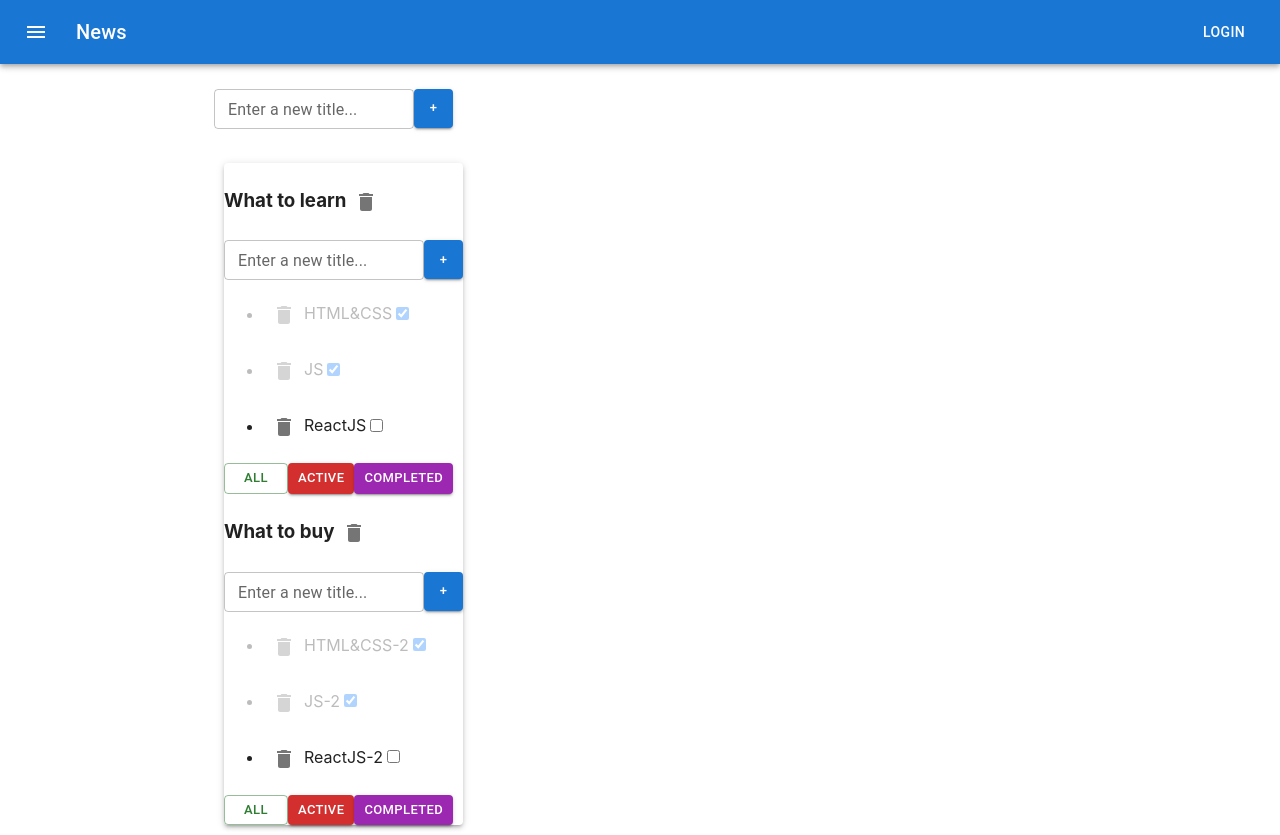
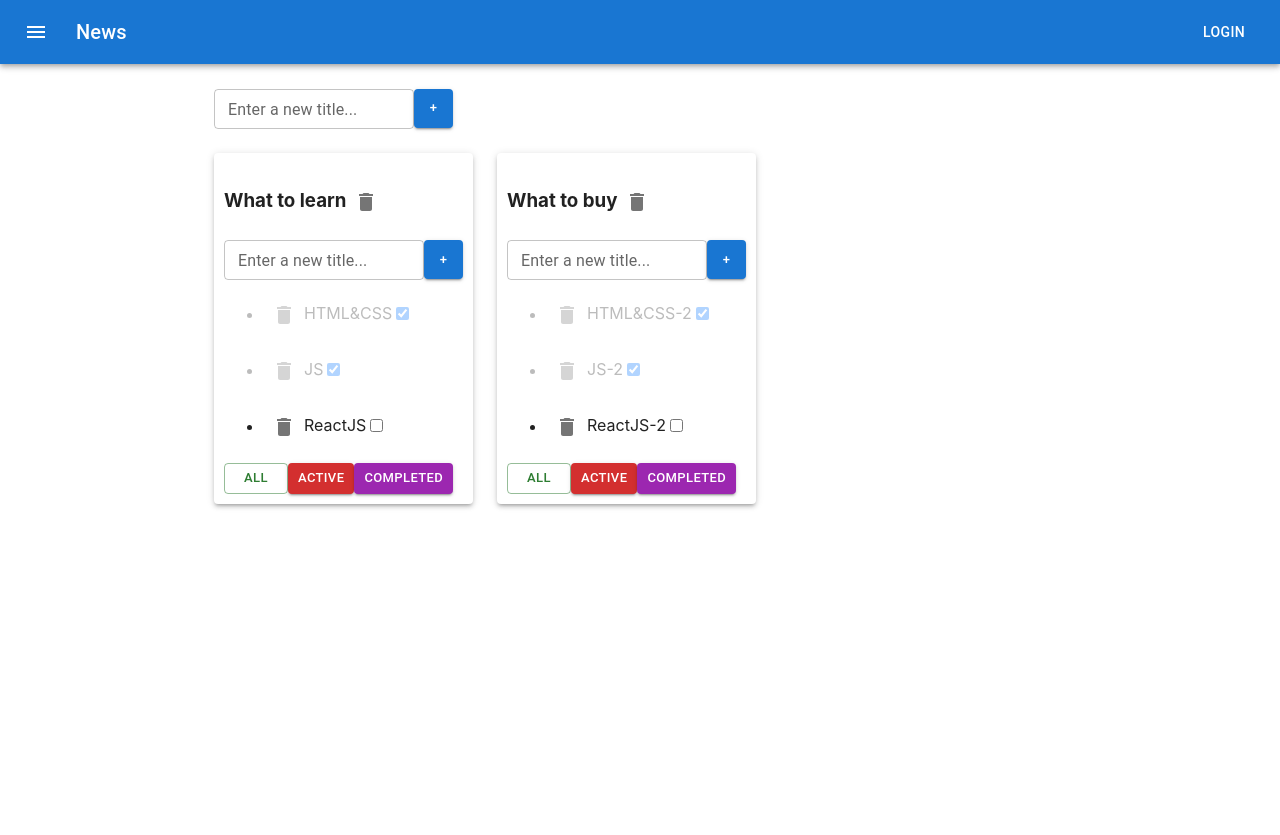
Before and after one commit to andbudha/my_todolist, a React (Create React App) app: page / in a window 1280 px wide. After the commit the page ends 800 px from the top, so only its background shows below. Built offline with nearby package versions, Linux system fonts and the light colour scheme.

Commit message:
app updated

```diff
--- a/src/App.tsx
+++ b/src/App.tsx
@@ -96,8 +96,7 @@ function App() {
             <Container maxWidth="md">
                 <Input getInputValue={addNewListHandler}/>
 
-                <Grid container gap={3} sx={{marginTop: '25px', padding: '10px'}}>
-                    <Paper elevation={3}>
+                <Grid container gap={3} sx={{marginTop: '25px'}}>
                     {toDoList.map(list=>{
                         //task filter conditioning
                         let filteredTasks = tasks[list.id];
@@ -110,6 +109,7 @@ function App() {
                             filteredTasks = tasks[list.id].filter(task=>!task.isDone)
                         }
                         return(
+                            <Paper elevation={3} sx={{padding: '10px'}}>
                                 <Todolist
                                     key={list.id}
                                     todolistID={list.id}
@@ -124,9 +124,9 @@ function App() {
                                     updateTaskTitle={updateTaskTitle}
                                     updateListTitle={updateListTitle}
                                 />
+                            </Paper>
                         );
                     })}
-                    </Paper>
 
                 </Grid>
 
```
Lines whose indentation alone changed are shown as unchanged.
